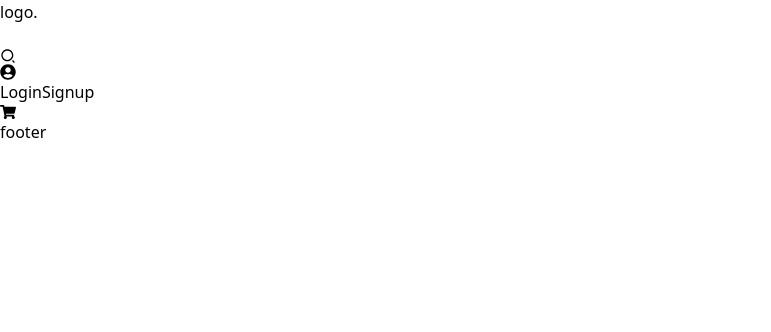
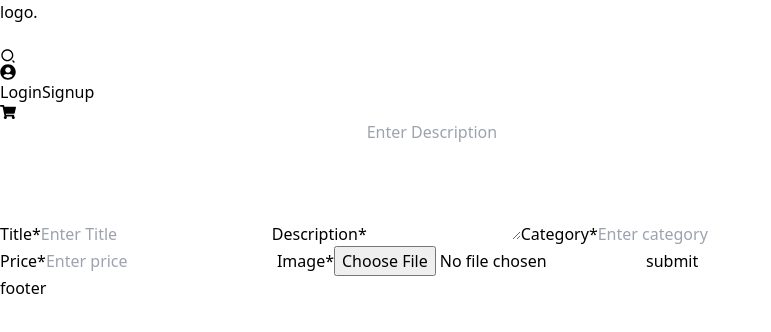
Before and after one commit to rockmel03/e-commerce, a React (Vite) app: page /add in a window 1280 px wide. Shown: the top 332 px of the page, without its empty margins (0-771 px from the left). Built offline with nearby package versions, Linux system fonts and the light colour scheme; no server answers.

Commit message:
created add product feature

```diff
--- a/src/App.jsx
+++ b/src/App.jsx
@@ -10,6 +10,8 @@ import { useEffect } from "react";
 import { useDispatch } from "react-redux";
 import { setAllProducts } from "./store/reducers/ProductsSlice";
 import ProductDetails from "./pages/ProductDetails";
+import Edit from "./pages/Edit";
+import Add from "./pages/Add";
 
 const data = [
   {
@@ -297,6 +299,8 @@ export default function App() {
           <Route path="/login" element={<Login />} />
           <Route path="/signup" element={<Signup />} />
           <Route path="/details/:id" element={<ProductDetails />} />
+          <Route path="/add" element={<Add />} />
+          <Route path="/details/:id/edit/:id" element={<Edit />} />
         </Routes>
 
         <Footer />
--- a/src/appwrite/Config.jsx
+++ b/src/appwrite/Config.jsx
@@ -17,28 +17,20 @@ export class Service {
     this.bucket = new Storage(this.client);
   }
 
-  async createProduct({
-    id,
-    image,
-    title,
-    description,
-    price,
-    collection,
-    seller,
-  }) {
+  async createProduct({ image, title, description, price, category, seller }) {
     try {
       return await this.databases.createDocument(
         conf.appwriteProductsDatabaseId,
         conf.appwriteProductsCollectionId,
-        id,
-        { image, title, description, price, collection, seller }
+        ID.unique(),
+        { image, title, description, price, category, seller }
       );
     } catch (error) {
       console.log("Services:: createProduct :: Error", error);
     }
   }
 
-  async updateProduct({ id, image, title, description, price, collection }) {
+  async updateProduct({ id, image, title, description, price, category }) {
     try {
       return await this.databases.updateDocument(
         conf.appwriteProductsDatabaseId,
@@ -62,4 +54,19 @@ export class Service {
       console.log("Services:: deleteProduct :: Error", error);
     }
   }
+  async uploadFile(file) {
+    try {
+      return await this.bucket.createFile(
+        conf.appwriteProductsImagesBucketId,
+        ID.unique(),
+        file
+      );
+    } catch (error) {
+      throw Error(error);
+    }
+  }
 }
+
+const appwriteService = new Service();
+
+export default appwriteService;
--- /dev/null
+++ b/src/components/Forms/AddProduct.jsx
@@ -0,0 +1,107 @@
+import React from "react";
+import { useForm } from "react-hook-form";
+import { useSelector } from "react-redux";
+import InputField from "./InputField";
+import appwriteService from "../../appwrite/Config";
+
+const AddProduct = () => {
+  const { register, handleSubmit } = useForm();
+  const { userData } = useSelector((state) => state.auth);
+
+  const handleFormSubmit = (data) => {
+    if (userData) {
+      appwriteService
+        .uploadFile(data.image[0])
+        .then((res) => uploadData(res.$id))
+        .catch((error) => console.log(error));
+    }
+
+    function uploadData(_id) {
+      const newData = {
+        image: _id,
+        title: data.title,
+        description: data.description,
+        category: data.category,
+        price: data.price,
+        seller: userData.userId,
+      };
+
+      appwriteService
+        .createProduct(newData)
+        .then((res) => console.log(res))
+        .catch((error) => console.log(error));
+    }
+  };
+
+  return (
+    <>
+      <form
+        onSubmit={handleSubmit(handleFormSubmit)}
+        className="rounded-md p-5 flex gap-5 justify-evenly flex-wrap bg-red-300/50"
+      >
+        <div className="w-[60%] flex flex-col gap-3">
+          <InputField
+            label="Title*"
+            className="bg-trasparent shadow-xl"
+            {...register("title")}
+            type="text"
+            id="title"
+            placeholder="Enter Title"
+            required
+          />
+          <label htmlFor="description" className="text-xl font-semibold">
+            Description*
+          </label>
+          <textarea
+            className="w-full px-2 py-3 rounded-md border-none outline-none "
+            {...register("description")}
+            id="description"
+            rows={5}
+            cols={15}
+            minLength={5}
+            placeholder="Enter Description"
+            required
+          ></textarea>
+          <InputField
+            label="Category*"
+            className="bg-trasparent shadow-xl"
+            {...register("category")}
+            type="text"
+            placeholder="Enter category"
+            required
+          />
+        </div>
+        <div className="w-80 flex flex-col gap-3">
+          <InputField
+            label="Price*"
+            className="bg-trasparent shadow-xl"
+            {...register("price")}
+            type="number"
+            id="price"
+            placeholder="Enter price"
+            required
+          />
+          <InputField
+            label="Image*"
+            className="bg-trasparent shadow-xl"
+            {...register("image")}
+            type="file"
+            id="image"
+            placeholder="Enter file"
+            required
+          />
+
+          <button
+            type="submit"
+            className="bg-blue-500
+      text-white px-4 py-2 rounded-md"
+          >
+            submit
+          </button>
+        </div>
+      </form>
+    </>
+  );
+};
+
+export default AddProduct;
--- a/src/components/index.js
+++ b/src/components/index.js
@@ -1,5 +1,6 @@
 import Login from "./Forms/Login";
 import Signup from "./Forms/Signup";
+import EditProduct from "./Forms/EditProduct"
+import AddProduct from "./Forms/AddProduct";
 
-
-export { Signup, Login }
+export { Signup, Login, EditProduct , AddProduct }
--- a/src/components/templetes/Navbar.jsx
+++ b/src/components/templetes/Navbar.jsx
@@ -40,12 +40,20 @@ const Navbar = () => {
           className="hidden max-w-80 p-3 fixed right-0 top-[10vh] bg-white shadow-xl"
         >
           {loginStatus ? (
+            <div className="flex justify-around gap-5">
               <button
                 onClick={logoutHandler}
                 className="px-4 py-2 text-sm font-semibold text-white bg-blue-500 border rounded-md active:scale-90 duration-200 transition-all"
               >
                 Logout
               </button>
+              <Link
+                to="/add"
+                className="px-4 py-2 text-sm font-semibold text-white bg-blue-500 border rounded-md active:scale-90 duration-200 transition-all"
+              >
+                Add product
+              </Link>
+            </div>
           ) : (
             <div className="flex justify-around gap-5">
               <Link
--- a/src/conf/conf.js
+++ b/src/conf/conf.js
@@ -5,7 +5,7 @@ const conf = {
     appwriteProjectId: String(import.meta.env.VITE_APPWRITE_PROJECT_ID),
     appwriteProductsDatabaseId: String(import.meta.env.VITE_APPWRITE_PRODUCTS_DATABASE_ID),
     appwriteProductsCollectionId: String(import.meta.env.VITE_APPWRITE_PRODUCTS_COLLECTION_ID),
-    appwriteProductsImagesStorageId: String(import.meta.env.VITE_APPWRITE_PRODUCTS_IMAGES_STORAGE_ID),
+    appwriteProductsImagesBucketId: String(import.meta.env.VITE_APPWRITE_PRODUCTS_IMAGES_BUCKET_ID),
 }
 
 export default conf
--- /dev/null
+++ b/src/pages/Add.jsx
@@ -0,0 +1,15 @@
+import React from "react";
+import Layout from "../components/Layout";
+import { AddProduct } from "../components";
+
+const Add = () => {
+  return (
+    <div>
+      <Layout>
+        <AddProduct />
+      </Layout>
+    </div>
+  );
+};
+
+export default Add;
--- a/src/pages/ProductDetails.jsx
+++ b/src/pages/ProductDetails.jsx
@@ -1,5 +1,5 @@
 import React from "react";
-import { useParams } from "react-router-dom";
+import { Link, useParams } from "react-router-dom";
 import Layout from "../components/Layout";
 import { useSelector } from "react-redux";
 import { IoMdStar } from "react-icons/io";
@@ -12,7 +12,7 @@ const ProductDetails = () => {
 
   console.log(data?.seller === userData?.$id);
   return (
-    id && (
+    data && (
       <section>
         <Layout className="flex justify-evenly items-start gap-10">
           <div className="w-[30%]  p-5 ">
@@ -46,8 +46,20 @@ const ProductDetails = () => {
                 Buy Now
               </button>
             </div>
-
-
+            <div className="flex  gap-4">
+              <Link
+                to={`edit/${id}`}
+                className="text-md font-medium px-4 py-2 rounded text-black bg-yellow-400"
+              >
+                Edit
+              </Link>
+              <Link
+                to=""
+                className="text-md font-medium px-4 py-2 rounded text-black bg-yellow-500"
+              >
+                Delete
+              </Link>
+            </div>
           </div>
         </Layout>
       </section>
```
Lines whose indentation alone changed are shown as unchanged.
